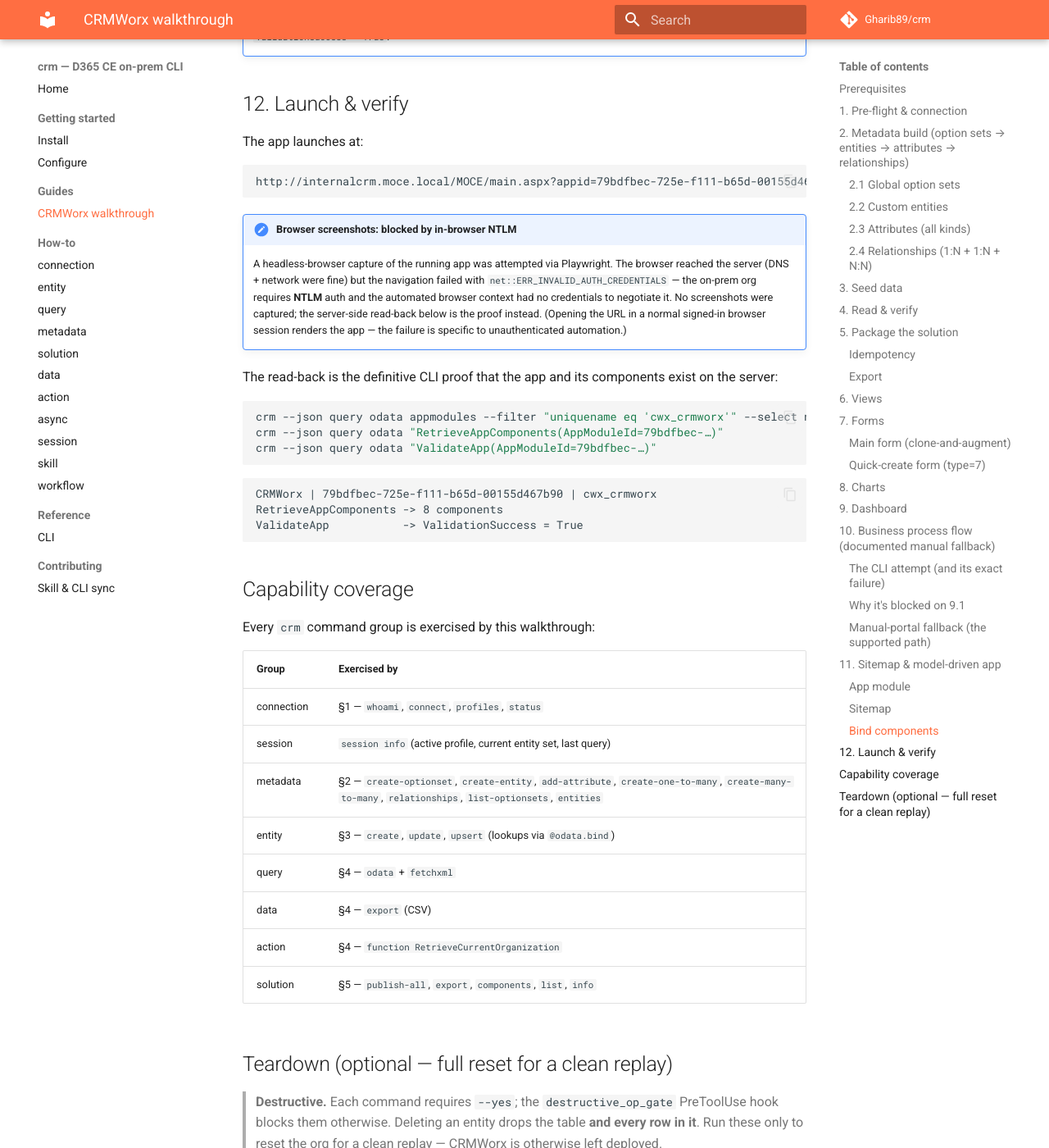
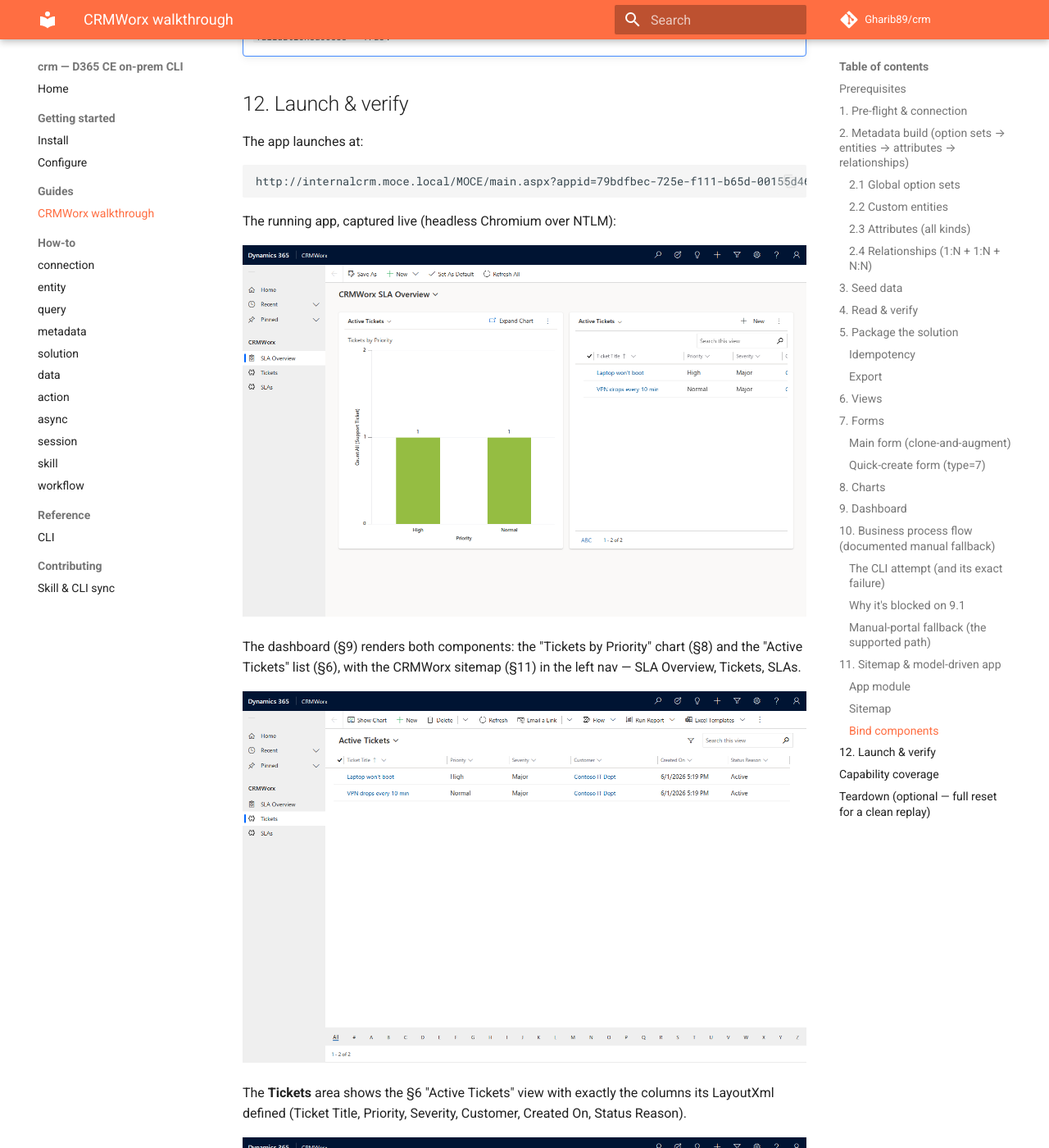
Before and after one commit to Gharib89/crm, an MkDocs documentation site: the page built from docs/guides/crmworx-walkthrough.md, in a window 1280 px wide and 1400 px high, scrolled down 18629 px. Shown: the whole window at 82% size. Built offline with MkDocs 1.6.1 and Material for MkDocs 9.7.7, drawn with Linux system fonts in a browser that asks for light colours; comment, search, counter and statistics services are not loaded; some of the changed text lies outside the part shown.

Commit message:
docs(crmworx): §12 embed live UCI app screenshots (NTLM via user-run capture)

````diff
--- a/docs/guides/crmworx-walkthrough.md
+++ b/docs/guides/crmworx-walkthrough.md
@@ -962,17 +962,34 @@
 http://internalcrm.moce.local/MOCE/main.aspx?appid=79bdfbec-725e-f111-b65d-00155d467b90
 ```
 
-!!! note "Browser screenshots: blocked by in-browser NTLM"
-    A headless-browser capture of the running app was attempted via Playwright. The browser
-    reached the server (DNS + network were fine) but the navigation failed with
-    `net::ERR_INVALID_AUTH_CREDENTIALS` — the on-prem org requires **NTLM** auth and the
-    automated browser context had no credentials to negotiate it. No screenshots were
-    captured; the server-side read-back below is the proof instead. (Opening the URL in a
-    normal signed-in browser session renders the app — the failure is specific to
-    unauthenticated automation.)
+The running app, captured live (headless Chromium over NTLM):
 
-The read-back is the definitive CLI proof that the app and its components exist on the
-server:
+![CRMWorx SLA Overview dashboard — the Tickets-by-Priority chart and Active Tickets list, both reading the §6 view](images/crmworx-dashboard.png)
+
+The dashboard (§9) renders both components: the "Tickets by Priority" chart (§8) and the
+"Active Tickets" list (§6), with the CRMWorx sitemap (§11) in the left nav — SLA Overview,
+Tickets, SLAs.
+
+![Active Tickets view — the §6 savedquery with its custom columns](images/crmworx-tickets-list.png)
+
+The **Tickets** area shows the §6 "Active Tickets" view with exactly the columns its
+LayoutXml defined (Ticket Title, Priority, Severity, Customer, Created On, Status Reason).
+
+![Support Ticket form — the §7 augmented main form with all five custom fields](images/crmworx-ticket-form.png)
+
+Opening a ticket shows the §7 clone-and-augmented main form: every injected field is
+present and populated — Priority, Severity, Category, the SLA lookup, and Customer.
+
+!!! note "NTLM in headless automation"
+    A first navigation attempt failed with `net::ERR_INVALID_AUTH_CREDENTIALS`: Playwright
+    suppresses the native NTLM prompt, so the browser needs the credentials supplied
+    *programmatically*. These shots were taken by launching Chromium with
+    `--auth-server-allowlist=*moce.local` and an `http_credentials` context — the documented
+    way to negotiate NTLM headless. Credentials were read from `.env` at run time and never
+    appear in the capture.
+
+The server-side read-back corroborates that the app and its components exist on the server
+regardless of the browser:
 
 ```bash
 crm --json query odata appmodules --filter "uniquename eq 'cwx_crmworx'" --select name,appmoduleid,uniquename
````
Also changed, not shown: docs/guides/images/crmworx-dashboard.png (added), docs/guides/images/crmworx-ticket-form.png (added), docs/guides/images/crmworx-tickets-list.png (added).
